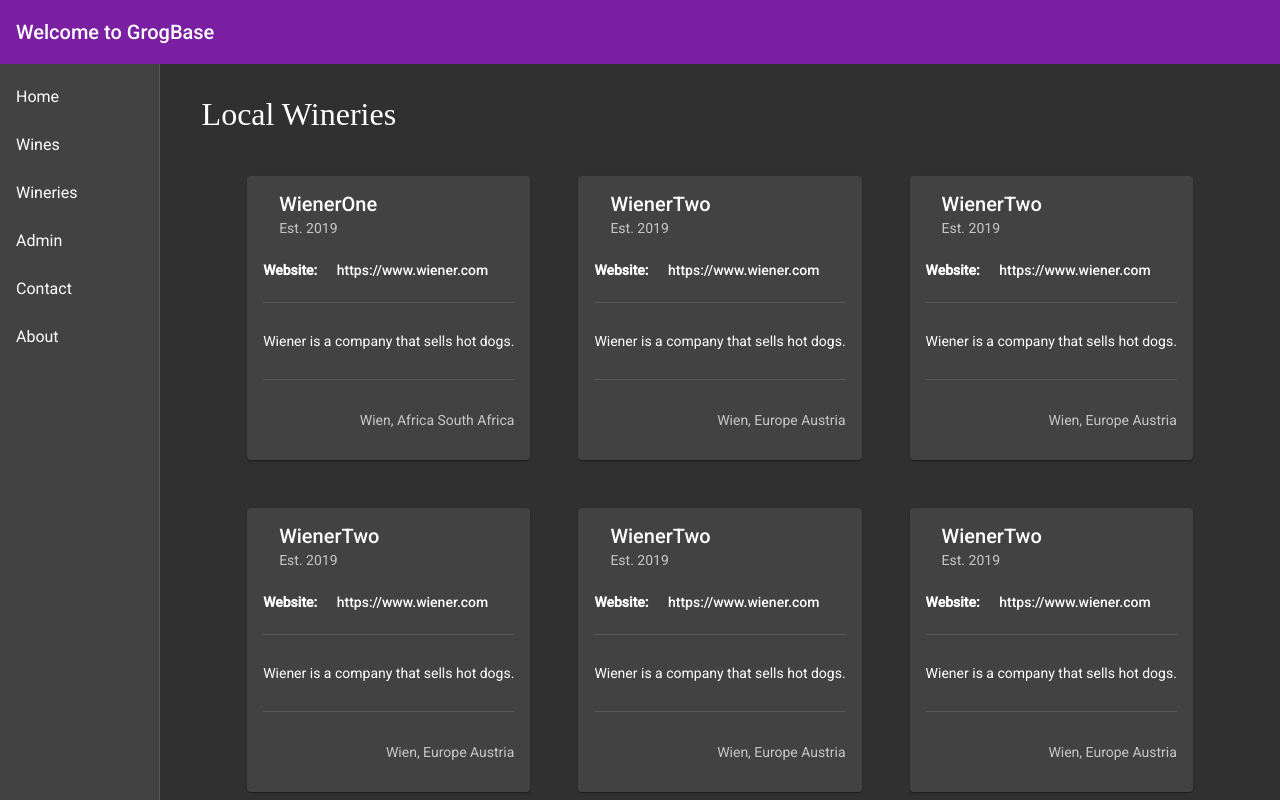
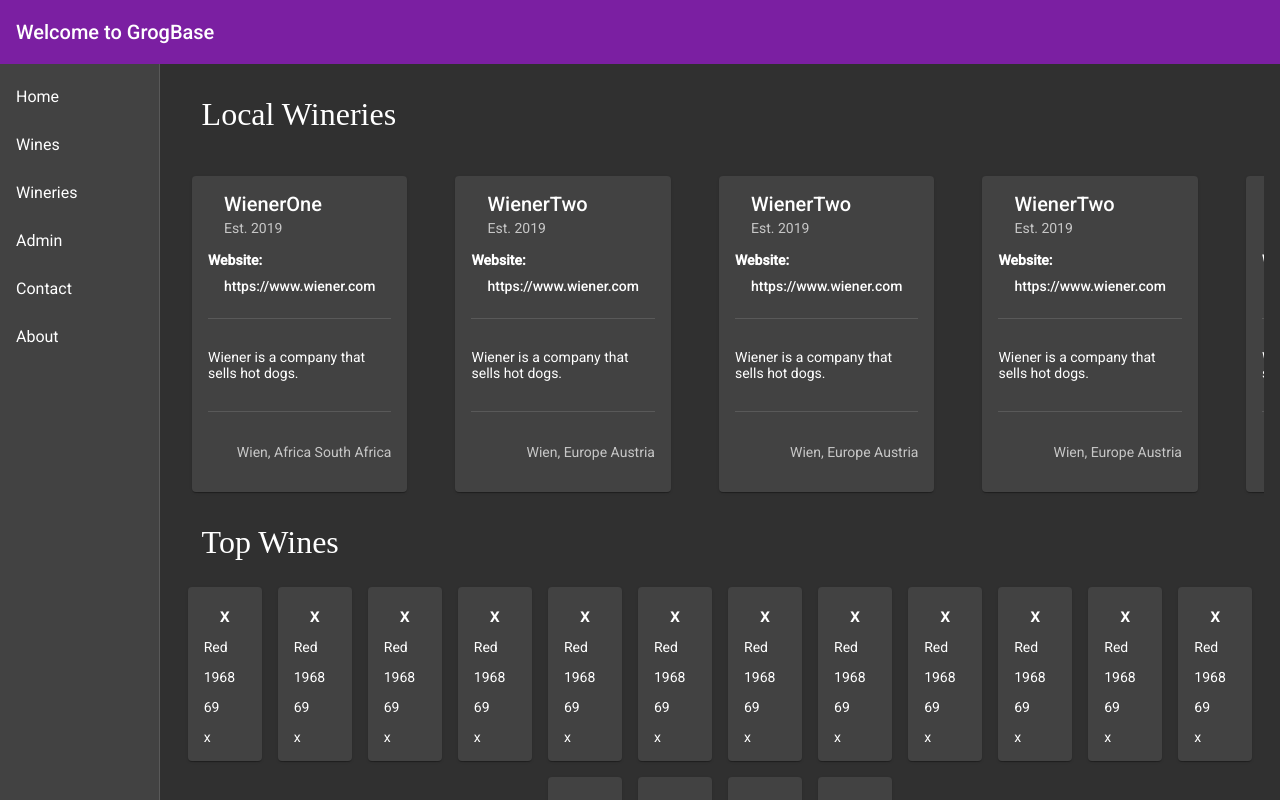
Before and after one commit to PeacefulCompany/GrogBase, an Angular app in the folder frontend/: page / in a window 1280 px wide. Shown: the top 800 px of the page. Built offline with nearby package versions, Linux system fonts and the light colour scheme.

Commit message:
HomePage and WinePage
Added link to wine page and changed styling for topwines

```diff
--- a/frontend/src/app/app-routing.module.ts
+++ b/frontend/src/app/app-routing.module.ts
@@ -6,6 +6,7 @@ import { WineriesPage } from './wineries/wineries.component';
 import { LoginComponent } from './login/login.component';
 import { SignupComponent} from './signup/signup.component';
 import {  HomeComponent } from './home/home.component';
+import { WinePage } from './wines/wines.component';
 
 const routes: Routes = [
 
@@ -24,6 +25,10 @@ const routes: Routes = [
     path: "wineries",
     component: WineriesPage
   },
+  {
+    path: "wines",
+    component: WinePage
+  },
   { path: '', component: HomeComponent },
 ];
 
--- a/frontend/src/app/app.component.html
+++ b/frontend/src/app/app.component.html
@@ -5,7 +5,7 @@
     <mat-sidenav mode="side" opened>
       <mat-nav-list>
         <a mat-list-item routerLink="/">Home</a>
-        <a mat-list-item routerLink="/about">Wines</a>
+        <a mat-list-item routerLink="/wines">Wines</a>
         <a mat-list-item routerLink="/wineries">Wineries</a>
         <a mat-list-item routerLink="/admin">Admin</a>
         <a mat-list-item routerLink="/contact">Contact</a>
--- a/frontend/src/app/app.module.ts
+++ b/frontend/src/app/app.module.ts
@@ -1,7 +1,6 @@
 import { NgModule } from '@angular/core';
 import { BrowserModule } from '@angular/platform-browser';
 import { BrowserAnimationsModule } from '@angular/platform-browser/animations';
-
 
 import { MatButtonModule } from '@angular/material/button';
 import { AppRoutingModule } from './app-routing.module';
@@ -17,12 +16,11 @@ import { HttpClientModule } from '@angular/common/http';
 import { HomeModule } from './home/home.module';
 import { MatToolbarModule } from '@angular/material/toolbar';
 import { MatListModule } from '@angular/material/list';
-import { WinesComponent } from './wines/wines.component';
+import { WineModule } from './wines/wines.module';
 
 @NgModule({
   declarations: [
     AppComponent,
-    WinesComponent,
   ],
   imports: [
     BrowserModule,
--- a/frontend/src/app/home/home.component.html
+++ b/frontend/src/app/home/home.component.html
@@ -1,5 +1,5 @@
 <h2 class="title">Local Wineries</h2>
-<div class="container">
+<div class="winery">
   <app-winery
     *ngFor="let winery of Localwiener"
     [winery]="winery"
--- a/frontend/src/app/home/home.component.sass
+++ b/frontend/src/app/home/home.component.sass
@@ -1,3 +1,11 @@
+.winery
+    display: flex
+    flex-direction: row
+    flex-wrap: no-wrap
+    height: fit-content
+    overflow-y: auto
+    gap: 1rem
+
 .container
   display: flex
   flex-wrap: wrap
--- a/frontend/src/app/wines/wines.component.ts
+++ b/frontend/src/app/wines/wines.component.ts
@@ -5,7 +5,7 @@ import { Component, OnInit } from '@angular/core';
   templateUrl: './wines.component.html',
   styleUrls: ['./wines.component.sass']
 })
-export class WinesComponent implements OnInit {
+export class WinePage implements OnInit {
 
   constructor() { }
 
```
Also changed, not shown: frontend/src/app/wines/wines.module.ts (added, +31 -0 lines).
